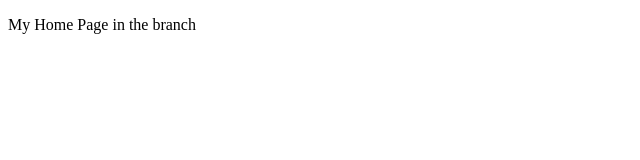
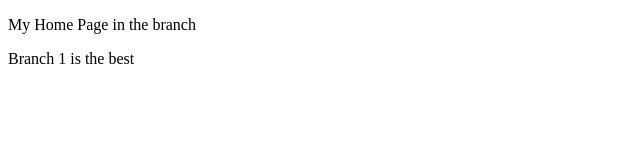
Before and after one commit to avholloway/groot-groot, a plain HTML site: page index.html in a window 1280 px wide. Shown: the whole page, without its empty margins (0-640 px from the left). Drawn offline with Linux system fonts and the light colour scheme.

Commit message:
Adding branch 1 awesome sauce

```diff
--- a/index.html
+++ b/index.html
@@ -5,5 +5,6 @@
 </head>
 <body>
 <p>My Home Page in the branch</p>
+<p>Branch 1 is the best</p>
 </body>
 </html>
```
